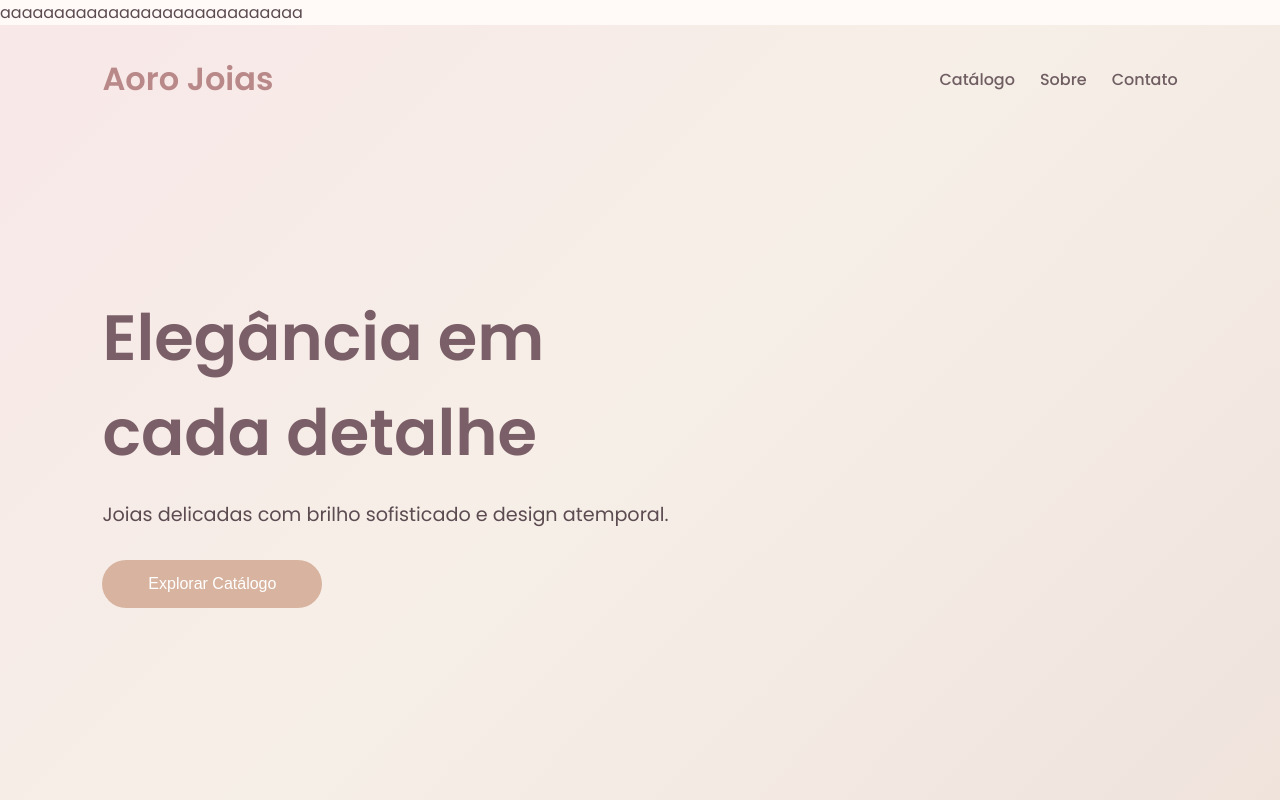
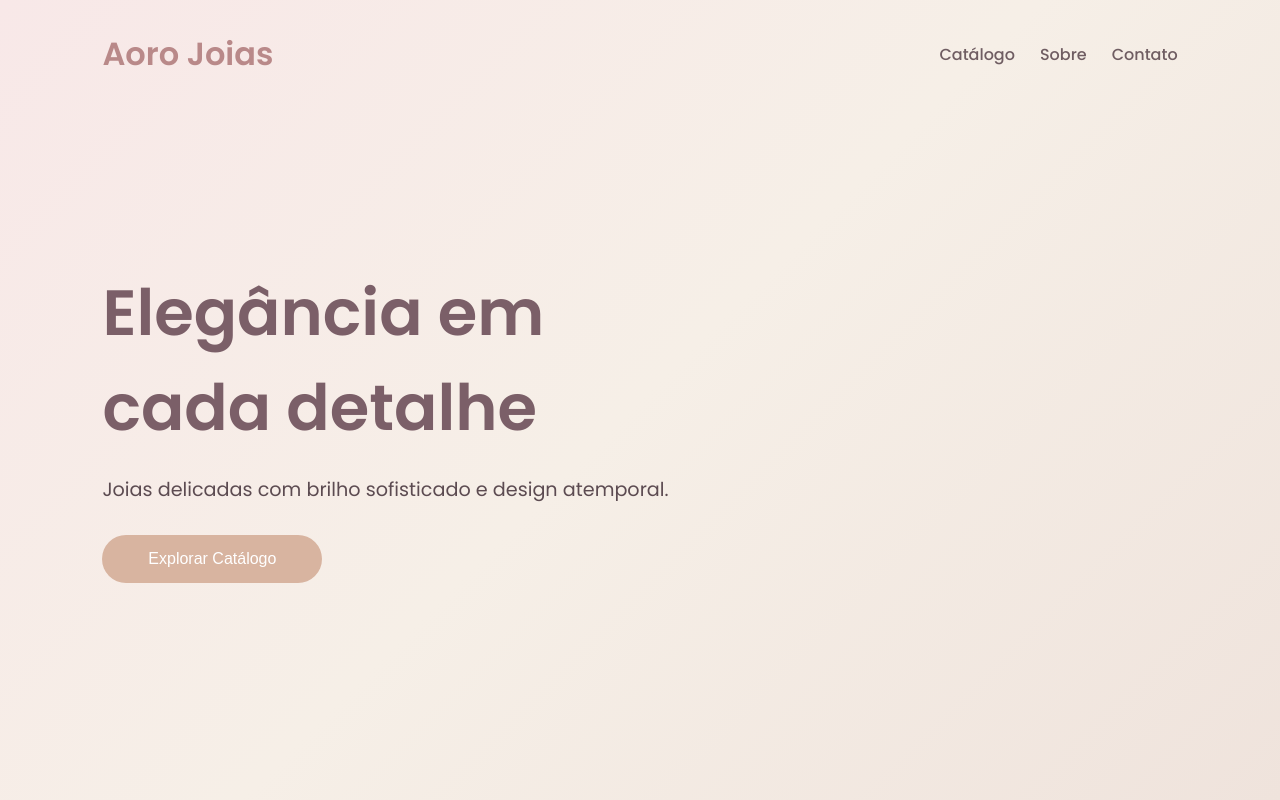
Before and after one commit to JosePedro-07/JosePedro-07.github.io, a plain HTML site: page index.html in a window 1280 px wide. Shown: the top 800 px of the page. Drawn offline with Linux system fonts and the light colour scheme.

Commit message:
correção do teste do commit

```diff
--- a/index.html
+++ b/index.html
@@ -7,7 +7,7 @@
   <link rel="stylesheet" href="css/style.css" />
 </head>
 <body>
-aaaaaaaaaaaaaaaaaaaaaaaaaaaa
+
   <header class="hero">
     <nav>
       <h1 class="logo">Aoro Joias</h1>
```
